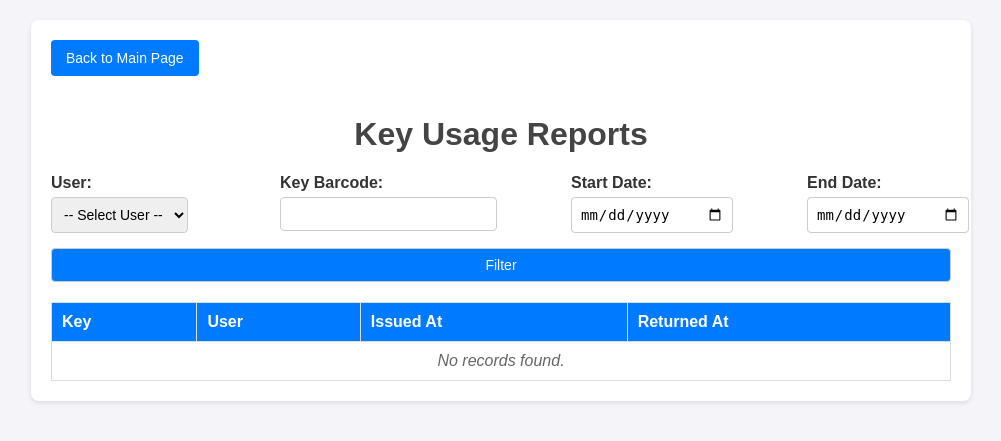
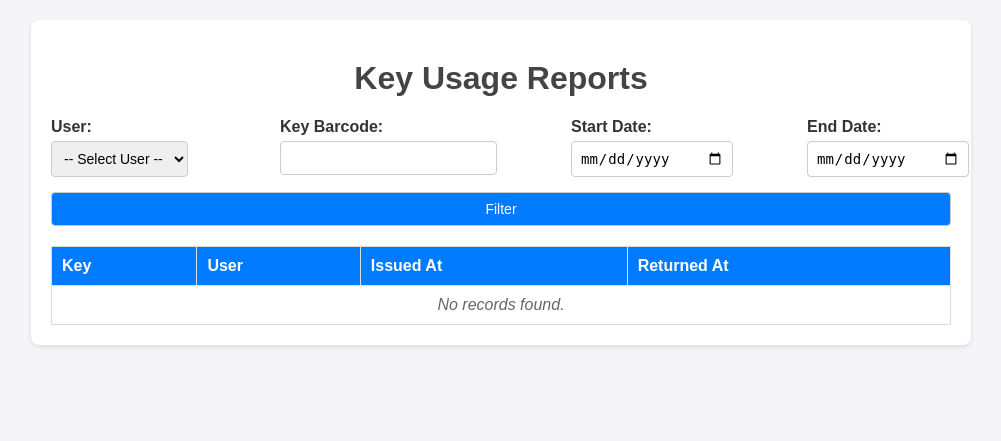
Before and after one commit to yuri1602/Key_Manager, a Django app: page /reports/ in a window 1280 px wide. Shown: the top 441 px of the page, without its empty margins (139-1140 px from the left). Run offline with Django 5.2, Linux system fonts and the light colour scheme; data that the repository does not hold is empty.

Commit message:
Revert "Update reports.html"
This reverts commit fae8a4ede4e522368ec160e9ca18bfafdcdd360d.

```diff
--- a/keys/templates/keys/reports.html
+++ b/keys/templates/keys/reports.html
@@ -22,20 +22,6 @@
             background-color: #fff;
             border-radius: 8px;
             box-shadow: 0 2px 5px rgba(0, 0, 0, 0.1);
-        }
-        .back-button {
-            display: inline-block;
-            margin-bottom: 20px;
-            padding: 10px 15px;
-            background-color: #007bff;
-            color: #fff;
-            text-decoration: none;
-            border-radius: 4px;
-            font-size: 14px;
-            transition: background-color 0.3s;
-        }
-        .back-button:hover {
-            background-color: #0056b3;
         }
         form {
             margin-bottom: 20px;
@@ -96,9 +82,6 @@
 </head>
 <body>
     <div class="container">
-        <!-- Бутон за връщане -->
-        <a href="{% url 'main_page' %}" class="back-button">Back to Main Page</a>
-
         <h1>Key Usage Reports</h1>
 
         <!-- Форма за филтриране -->
```
